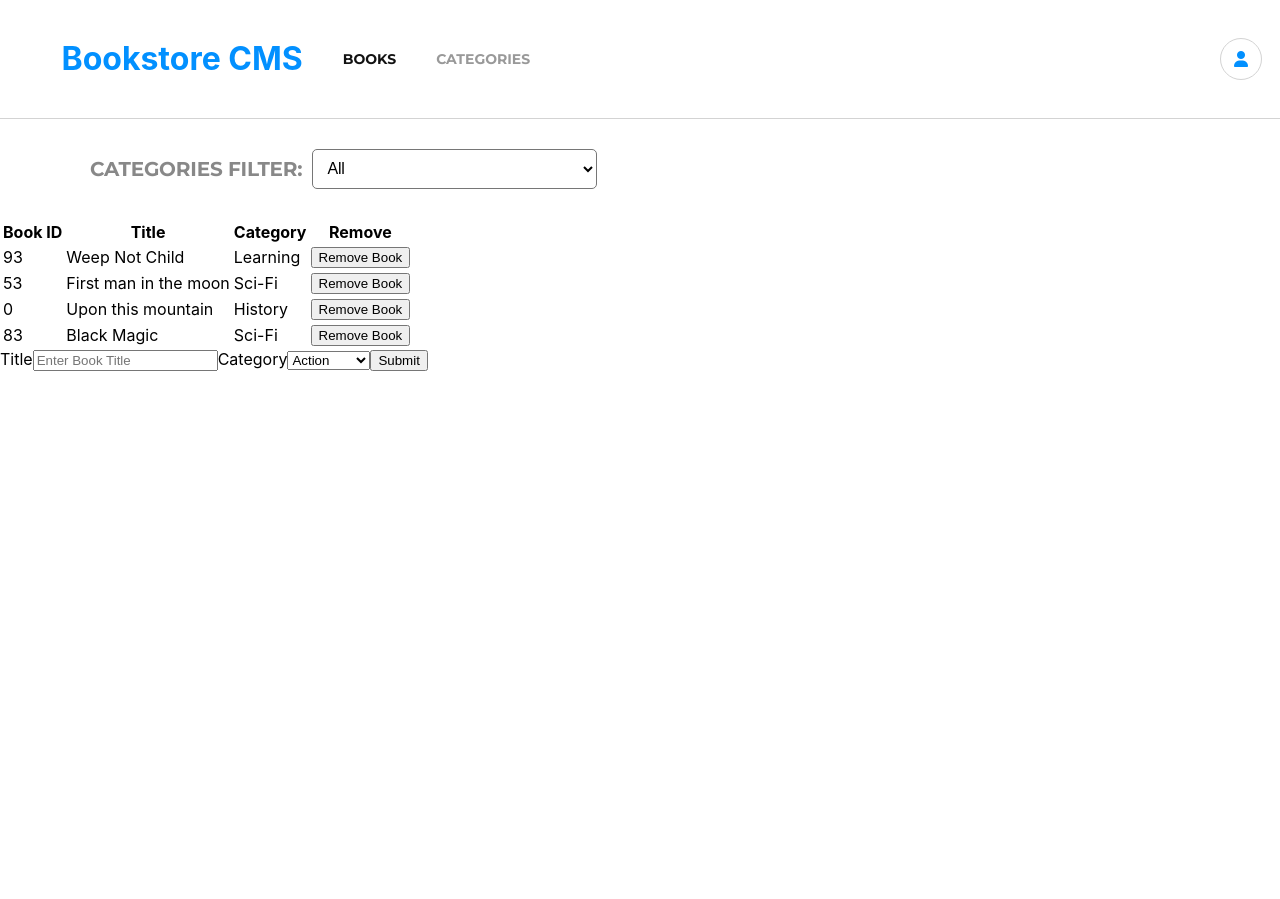
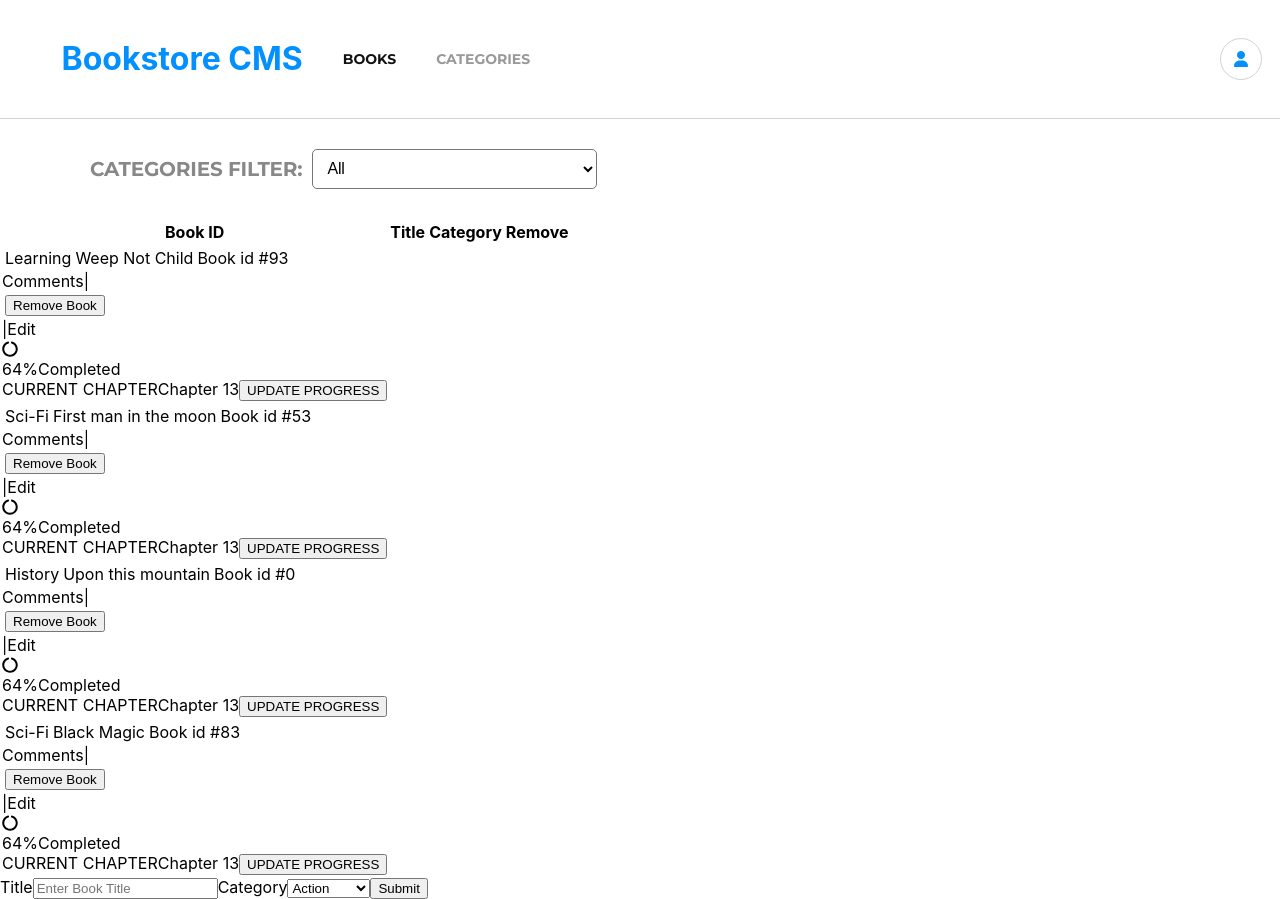
Before and after one commit to jaspreet-singh-sahota/react-bookstore, a React (Create React App) app: page / in a window 1280 px wide. Before the commit the page ends 800 px from the top, so only its background shows below. Built offline with nearby package versions, Linux system fonts and the light colour scheme.

Commit message:
update component layout of Book component

```diff
--- a/package.json
+++ b/package.json
@@ -3,6 +3,9 @@
   "version": "0.1.0",
   "private": true,
   "dependencies": {
+    "@fortawesome/fontawesome-svg-core": "^1.2.30",
+    "@fortawesome/free-solid-svg-icons": "^5.14.0",
+    "@fortawesome/react-fontawesome": "^0.1.11",
     "@testing-library/jest-dom": "^4.2.4",
     "@testing-library/react": "^9.3.2",
     "@testing-library/user-event": "^7.1.2",
--- a/src/components/Book.jsx
+++ b/src/components/Book.jsx
@@ -1,16 +1,42 @@
 import React from 'react'
 import PropTypes from 'prop-types';
+import { faCircleNotch } from '@fortawesome/free-solid-svg-icons';
+import { FontAwesomeIcon } from '@fortawesome/react-fontawesome';
 
 const Book = ({ book, removeBook }) => {
     return (
-              <tr>
-                <td>{book.id}</td>
-                <td>{book.title}</td>
-                <td>{book.category}</td>
-                <td>
-                    <button onClick={()=>removeBook(book)}>Remove Book</button>
-                </td>
-            </tr>
+      <tr className="book-element">
+      <div className="first-element">
+        <div className="first-element-detail">
+          <td className="first-element-category">{book.category}</td>
+          <td className="first-element-title">{book.title}</td>
+          <td className="first-element-id">
+            Book id #
+            {book.id}
+          </td>
+        </div>
+        <div className="first-element-options">
+          <span>Comments</span>
+          <span>|</span>
+          <td><button onClick={()=>removeBook(book)}>Remove Book</button></td>
+                    <span>|</span>
+          <span>Edit</span>
+        </div>
+      </div>
+      <div className="second-element">
+        <FontAwesomeIcon icon={faCircleNotch} className="oval" />
+        <div className="percentage">
+          <span>64%</span>
+          <span>Completed</span>
+        </div>
+      </div>
+      <span className="line" />
+      <div className="third-element">
+        <span className="third-element-first">CURRENT CHAPTER</span>
+        <span className="third-element-second">Chapter 13</span>
+        <button type="button" className="third-element-third">UPDATE PROGRESS</button>
+      </div>
+    </tr>
     )
 }
 
```
Also changed, not shown: 1 other file (tests, documents, lock files or other folders).
